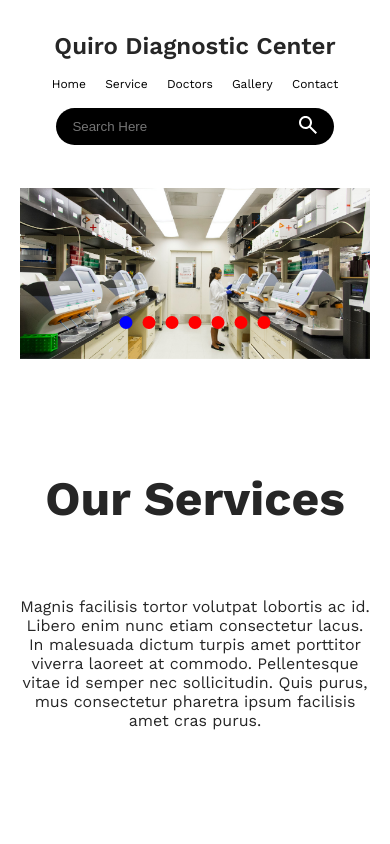
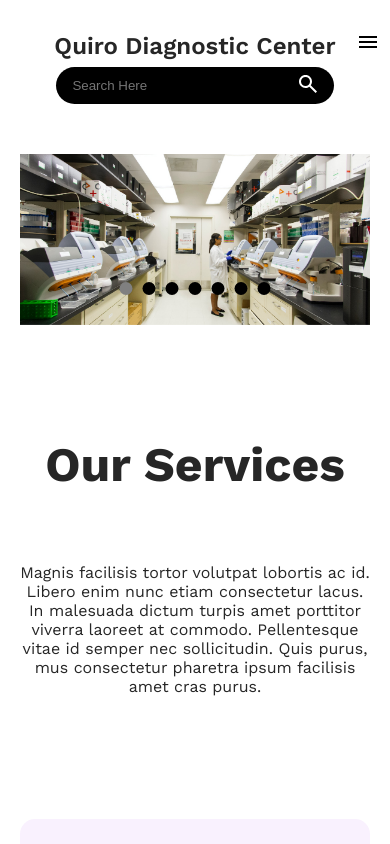
Before and after one commit to Yarinjo/Homework16, a plain HTML site: page index.html in a window 390 px wide. Shown: the top 844 px of the page. Drawn offline with nearby package versions, Linux system fonts and the light colour scheme.

Commit message:
added homework for lesson 17

```diff
--- a/index.html
+++ b/index.html
@@ -9,6 +9,7 @@
     <link rel="preconnect" href="https://fonts.gstatic.com" crossorigin>
     <link rel="stylesheet" href="owl/owl.carousel.min.css">
     <link rel="stylesheet" href="owl/owl.theme.default.min.css">
+    <link rel="stylesheet" href="https://fonts.googleapis.com/css2?family=Material+Symbols+Outlined:opsz,wght,FILL,GRAD@20..48,100..700,0..1,-50..200" />
     <link href="https://fonts.googleapis.com/css2?family=Work+Sans:ital,wght@0,100..900;1,100..900&display=swap" rel="stylesheet">
     <link rel="stylesheet" href="style.css">
     <title>Quiro Diagnostic Center</title>
@@ -16,16 +17,25 @@
 <body>
     <header class="header container">
         <div class="header__main-link"><a href="/">Quiro Diagnostic Center</a></div>
-        <div class="header__links">
-            <a class="header__links-links actual-link" href="/">Home</a>
-            <a class="header__links-links" href="/">Service</a>
-            <a class="header__links-links" href="/">Doctors</a>
-            <a class="header__links-links" href="/">Gallery</a>
-            <a class="header__links-links" href="/">Contact</a>
-        </div>
+            <ul class="header__nav" id="header__navID">
+                <li><a data-goto=".header" class="header__links-links actual-link" href="/">Home</a></li>
+                <li><a data-goto=".services" class="header__links-links" href="/">Service</a></li>
+                <li><a data-goto=".specialist" class="header__links-links" href="/">Doctors</a></li>
+                <li><a data-goto=".owl" class="header__links-links" href="/">Gallery</a></li>
+                <li><a data-goto=".footer" class="header__links-links" href="/">Contact</a></li>
+                <span onclick="navToggle()" class="material-symbols-outlined close is-active">
+                    close
+                    </span>
+        </ul>
         <div class="header__search">
             <input class="header__search-input" type="text" placeholder="Search Here">
             <button class="btn header__search-button"><img src="img/search.svg" alt="Search"></button>
+        </div>
+        <div class="header__menu">
+            <span onclick="navToggle()" class="material-symbols-outlined menu">
+            menu
+            </span>
+            </label>
         </div>
     </header>
 
--- a/script.js
+++ b/script.js
@@ -58,3 +58,31 @@ console.log(divForMail);
 mainForm.addEventListener('submit', function(event) {
   console.log('Form is sending ...');
 })
+
+
+
+
+function navToggle() {
+  document.getElementById('header__navID').classList.toggle('is-active');
+}
+function navRemove() {
+  document.getElementById('header__navID').classList.remove('is-active');
+}
+function navAdd() {
+  document.getElementById('header__navID').classList.add('is-active');
+}
+
+
+const myUL = document.getElementById('header__navID');
+console.log(myUL)
+
+const menu = document.querySelector('.menu')
+document.addEventListener('click', (e) => {
+  const click = e.composedPath().includes(myUL);
+  const menus = e.composedPath().includes(menu);
+  console.log(!click, menus, myUL.classList == 'is-active');
+  if (!click && !menus && myUL.classList == 'is-active') {
+    navToggle();
+  }
+  }
+);
--- a/scss/_header.scss
+++ b/scss/_header.scss
@@ -7,6 +7,9 @@
     @include tablet {
         flex-direction: column;
         gap: 30px;
+    }
+    @include mobile {
+
     }
     @include mobile-xs {
         gap: 7px;
@@ -21,22 +24,41 @@
         }
     }
 
-    &__links {
+    &__nav {
         display: inline-flex;
         gap: 24rem;
 
-        @include mobile-xs {
-            margin-top: 10px;
-            margin-bottom: 10px;
+        @include mobile {
+            position: fixed;
+            width: 70%;
+            height: 100%;
+            top: 0;
+            left: 0;
+            background: purple;
+            opacity: 70%;
+            flex-direction: column;
+            align-items: center;
+            justify-content: center;
+            transform: translateX(-120%);
+            transition: 0.2s all ease-in-out;
+            z-index: 1000;
+            color: pink;
+
+
         }
+
+
+
+
         a {
             font-family: var(--ff);
             font-weight: 400;
             font-size: 16px;
             color: #000;
 
-            @include mobile-xs {
-                font-size: 12px;;
+            @include mobile {
+                font-size: 42px;
+                color: pink;
             }
         }
     }
@@ -51,7 +73,7 @@
         max-height: 43px;
         gap: 10px;
         @include tablet {
-            width: 550px;
+            width: 300px;
             max-width: 550px;
             justify-content: space-between;
         }
@@ -124,3 +146,38 @@
     background: #8842F0;
   }
   */
+
+  .header__menu span {
+    color: black;
+    display: none;
+    @include mobile {
+        display: flex;
+        position: fixed;
+        top: 30px;
+        right: 10px;
+    }
+  }
+  #headerIcon {
+    display: none;
+  }
+
+  .is-active {
+    transform: translateX(0);
+  }
+
+  .header__menu {
+    position: relative;
+    z-index: 50;
+  }
+  .close {
+    display: none;
+  }
+
+  .close {
+    @include mobile {
+        display: flex;
+        position: fixed;
+        top: 0;
+        left: 90%;
+    }
+  }
```
Also changed, not shown: scss/_base.scss (line endings or trailing spaces), style.css.
